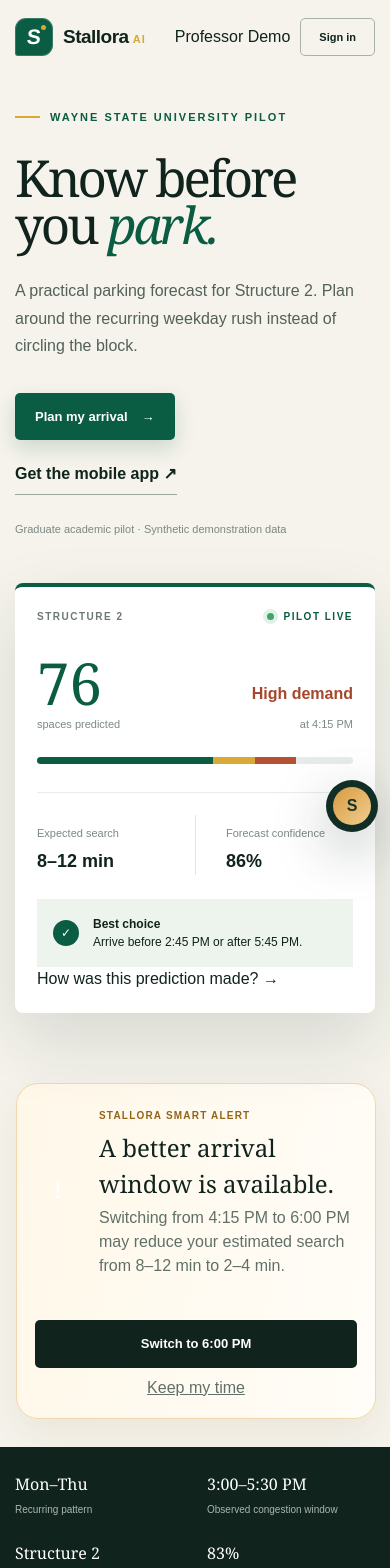
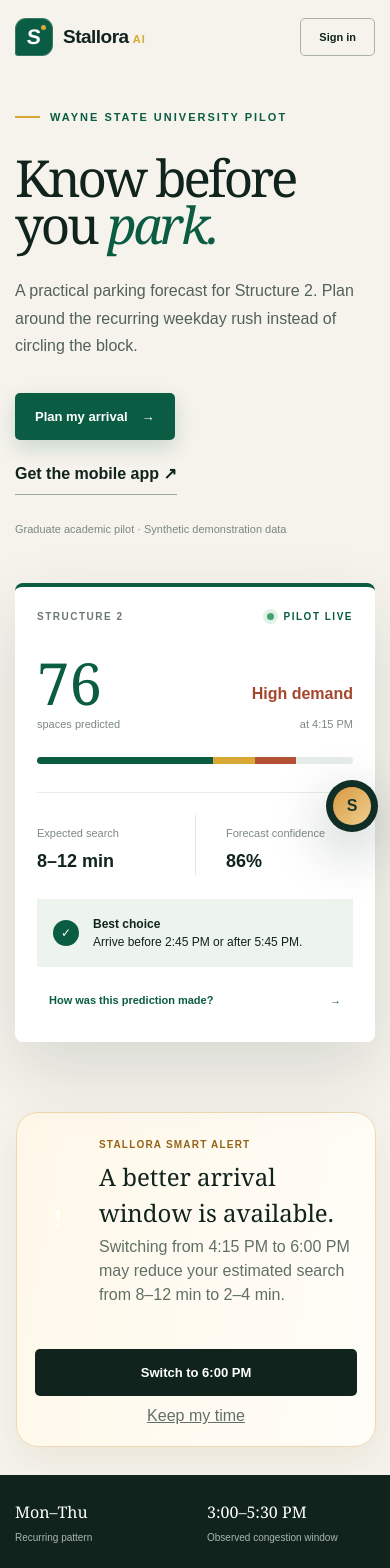
Before and after one commit to slmmub1234-star/stallora-ai, a Next.js app: page / in a window 390 px wide. Shown: the top 1568 px of the page. Built offline with nearby package versions, Linux system fonts and the light colour scheme.

Commit message:
Style professor demo methodology history and admin dashboard

```diff
--- a/app/globals.css
+++ b/app/globals.css
@@ -252,3 +252,112 @@ footer { min-height:120px; display:flex; align-items:center; justify-content:spa
   .routeToast { bottom:12px; padding:17px 42px 17px 15px; }
   .routeToast dl { flex-direction:column; gap:7px; }
 }
+
+
+/* Submission-ready product features */
+.demoNavButton { border:0; background:none; color:var(--green); font-size:11px; font-weight:900; cursor:pointer; text-transform:uppercase; letter-spacing:.08em; }
+.methodButton { width:100%; margin-top:14px; border:1px solid var(--line); background:#fff; border-radius:11px; padding:11px 12px; display:flex; justify-content:space-between; color:var(--green); font-size:11px; font-weight:800; cursor:pointer; }
+.historyPanel { margin-top:18px; border:1px solid var(--line); border-radius:16px; overflow:hidden; background:#fff; }
+.historyHeading { padding:14px 16px; display:flex; justify-content:space-between; align-items:center; background:#f5f7f4; }
+.historyHeading > div { display:grid; gap:3px; }
+.historyHeading small { color:var(--muted); letter-spacing:.11em; font-size:9px; font-weight:900; }
+.historyHeading button { border:0; background:none; color:var(--muted); text-decoration:underline; cursor:pointer; }
+.historyRows > div { display:grid; grid-template-columns:1fr 1fr 1fr; padding:12px 16px; border-top:1px solid var(--line); }
+.historyRows small { color:var(--muted); text-align:right; }
+.emptyHistory { margin:0; padding:18px 16px; color:var(--muted); font-size:12px; }
+.methodOverlay { z-index:100; }
+.methodModal { width:min(760px,calc(100vw - 30px)); max-height:90vh; overflow:auto; background:#fff; border-radius:24px; padding:34px; position:relative; box-shadow:0 34px 100px rgba(5,25,19,.3); }
+.methodModal h2 { font-family:var(--font-serif),Georgia,serif; font-size:42px; font-weight:500; margin:9px 0; }
+.methodModal > p { color:var(--muted); }
+.methodFlow { display:grid; grid-template-columns:1fr 1fr; gap:10px; margin:24px 0; }
+.methodFlow article { padding:16px; background:#f4f6f2; border-radius:14px; display:grid; gap:5px; }
+.methodFlow article > span { color:var(--orange); font-size:10px; font-weight:900; }
+.methodFlow article small { color:var(--muted); line-height:1.45; }
+.confidenceExplain { display:grid; grid-template-columns:auto 1fr; gap:20px; padding:20px; background:#102e26; color:#fff; border-radius:17px; align-items:center; }
+.confidenceExplain > div { display:grid; justify-items:center; padding-right:20px; border-right:1px solid rgba(255,255,255,.2); }
+.confidenceExplain > div span { font-family:var(--font-serif),Georgia,serif; color:#f1c77e; font-size:46px; }
+.confidenceExplain > div small { font-size:8px; letter-spacing:.1em; }
+.confidenceExplain p { margin:0; color:#c7d7d2; font-size:12px; line-height:1.55; }
+.demoTour { position:fixed; z-index:110; left:24px; bottom:24px; width:min(400px,calc(100vw - 48px)); background:#fff; border:1px solid var(--line); border-radius:20px; padding:20px; box-shadow:0 25px 90px rgba(5,25,19,.28); }
+.demoProgress { display:flex; gap:5px; margin-bottom:14px; }
+.demoProgress span { height:4px; flex:1; border-radius:5px; background:#dfe6e1; }
+.demoProgress span.active { background:var(--orange); }
+.demoTour > small { color:var(--green); letter-spacing:.1em; font-size:9px; font-weight:900; }
+.demoTour h3 { font-family:var(--font-serif),Georgia,serif; font-size:30px; margin:7px 0; }
+.demoTour p { color:var(--muted); line-height:1.5; font-size:13px; }
+.demoTour > div:last-child { display:flex; justify-content:space-between; align-items:center; }
+.demoTour > div:last-child > button:first-child { border:0; background:none; color:var(--muted); cursor:pointer; }
+.installMessage { display:block; color:#f7dcaa; margin-top:8px; max-width:500px; }
+.ctaButtons { display:flex; gap:10px; flex-wrap:wrap; }
+.outlineLight { border:1px solid rgba(255,255,255,.45); background:transparent; color:#fff; }
+.installToast { position:fixed; z-index:120; top:20px; left:50%; transform:translateX(-50%); background:#102e26; color:#fff; border-radius:999px; padding:12px 18px; box-shadow:0 12px 40px rgba(5,25,19,.25); font-size:12px; }
+
+/* Administration dashboard */
+.adminPage { min-height:100vh; background:#f4f5f1; color:var(--ink); }
+.adminTopbar { height:78px; padding:0 28px; background:#fff; border-bottom:1px solid var(--line); display:flex; align-items:center; justify-content:space-between; }
+.adminTopbar > div { display:flex; align-items:center; gap:14px; }
+.adminMode { padding:7px 10px; border-radius:999px; background:#f3e7cf; color:#885a1c; font-size:9px; font-weight:900; letter-spacing:.1em; }
+.adminShell { display:grid; grid-template-columns:220px 1fr; min-height:calc(100vh - 78px); }
+.adminSidebar { padding:30px 18px; background:#102e26; color:#fff; display:flex; flex-direction:column; gap:7px; }
+.adminSidebar > span { color:#8faf9f; letter-spacing:.12em; font-size:9px; font-weight:900; margin:0 10px 10px; }
+.adminSidebar button { border:0; background:transparent; color:#c4d5cf; text-align:left; padding:11px 12px; border-radius:9px; cursor:pointer; }
+.adminSidebar button.active,.adminSidebar button:hover { background:rgba(255,255,255,.1); color:#fff; }
+.adminSidebar small { margin-top:auto; color:#759789; line-height:1.5; padding:10px; }
+.adminContent { padding:38px; max-width:1450px; width:100%; margin:auto; }
+.adminTitle { display:flex; justify-content:space-between; align-items:end; margin-bottom:26px; }
+.adminTitle h1 { font-family:var(--font-serif),Georgia,serif; font-size:48px; font-weight:500; margin:7px 0 3px; }
+.adminTitle p { color:var(--muted); margin:0; }
+.systemOnline { display:flex; gap:10px; align-items:center; padding:12px 14px; background:#fff; border:1px solid var(--line); border-radius:13px; }
+.systemOnline i { width:10px; height:10px; background:#34a36f; border-radius:50%; box-shadow:0 0 0 5px rgba(52,163,111,.12); }
+.systemOnline span { display:grid; }
+.systemOnline small { color:var(--muted); }
+.adminMetrics { display:grid; grid-template-columns:repeat(4,1fr); gap:12px; margin-bottom:16px; }
+.adminMetrics article { padding:20px; background:#fff; border:1px solid var(--line); border-radius:16px; display:grid; gap:5px; }
+.adminMetrics article > small { color:var(--muted); letter-spacing:.09em; font-size:9px; font-weight:900; }
+.adminMetrics article strong { font-family:var(--font-serif),Georgia,serif; font-size:38px; font-weight:500; }
+.adminMetrics article span { color:var(--muted); font-size:11px; }
+.adminGrid { display:grid; grid-template-columns:1.35fr .65fr; gap:16px; }
+.structureTable,.controlPanel { background:#fff; border:1px solid var(--line); border-radius:18px; padding:18px; }
+.panelTitle { display:flex; justify-content:space-between; align-items:center; margin-bottom:14px; }
+.panelTitle small { color:var(--muted); letter-spacing:.1em; font-size:9px; font-weight:900; }
+.panelTitle h2 { font-family:var(--font-serif),Georgia,serif; font-size:27px; font-weight:500; margin:3px 0; }
+.panelTitle > button { border:1px solid var(--line); background:#fff; border-radius:9px; padding:9px 11px; cursor:pointer; }
+.structureRow { width:100%; display:grid; grid-template-columns:1.5fr .7fr .6fr .8fr; align-items:center; text-align:left; border:0; border-top:1px solid var(--line); background:#fff; padding:15px 10px; cursor:pointer; color:var(--ink); }
+.structureRow.active { background:#f0f6f3; }
+.structureRow > span { display:grid; gap:3px; }
+.structureRow small { color:var(--muted); }
+.statusPill { justify-self:end; display:block!important; padding:7px 9px; border-radius:999px; background:#e3f1ea; color:#27684f; font-size:10px; font-weight:800; }
+.statusPill.high { background:#f8e6d8; color:#a95824; }
+.controlPanel { display:flex; flex-direction:column; }
+.controlPanel > label { display:grid; gap:7px; color:var(--muted); font-size:10px; font-weight:800; margin-bottom:14px; }
+.controlPanel select,.controlPanel textarea { border:1px solid var(--line); border-radius:10px; padding:11px; background:#fff; color:var(--ink); font:inherit; }
+.controlPanel textarea { min-height:90px; resize:vertical; }
+.incidentSwitch { grid-template-columns:auto 1fr!important; align-items:center; background:#f5f6f3; border-radius:11px; padding:12px; }
+.incidentSwitch span { display:grid; }
+.adminSuccess { color:#277154; font-size:11px; font-weight:800; }
+.adminDisclosure { margin-top:14px; padding:12px; border:1px dashed #bbc8c1; color:var(--muted); border-radius:10px; font-size:10px; text-align:center; }
+
+@media (max-width: 950px) {
+  .adminShell { grid-template-columns:1fr; }
+  .adminSidebar { display:none; }
+  .adminMetrics { grid-template-columns:1fr 1fr; }
+  .adminGrid { grid-template-columns:1fr; }
+  .adminContent { padding:24px 16px; }
+}
+@media (max-width: 650px) {
+  .demoNavButton { display:none; }
+  .methodFlow { grid-template-columns:1fr; }
+  .confidenceExplain { grid-template-columns:1fr; }
+  .confidenceExplain > div { border-right:0; border-bottom:1px solid rgba(255,255,255,.2); padding:0 0 15px; }
+  .demoTour { left:12px; bottom:12px; width:calc(100vw - 24px); }
+  .ctaButtons { width:100%; }
+  .ctaButtons .button { width:100%; }
+  .adminTopbar { padding:0 14px; }
+  .adminTopbar .adminMode { display:none; }
+  .adminTopbar .button { padding:9px; font-size:10px; }
+  .adminTitle { align-items:start; flex-direction:column; gap:16px; }
+  .adminTitle h1 { font-size:38px; }
+  .adminMetrics { grid-template-columns:1fr 1fr; }
+  .structureRow { grid-template-columns:1.2fr .6fr .6fr; }
+  .structureRow .statusPill { display:none!important; }
+}
```
